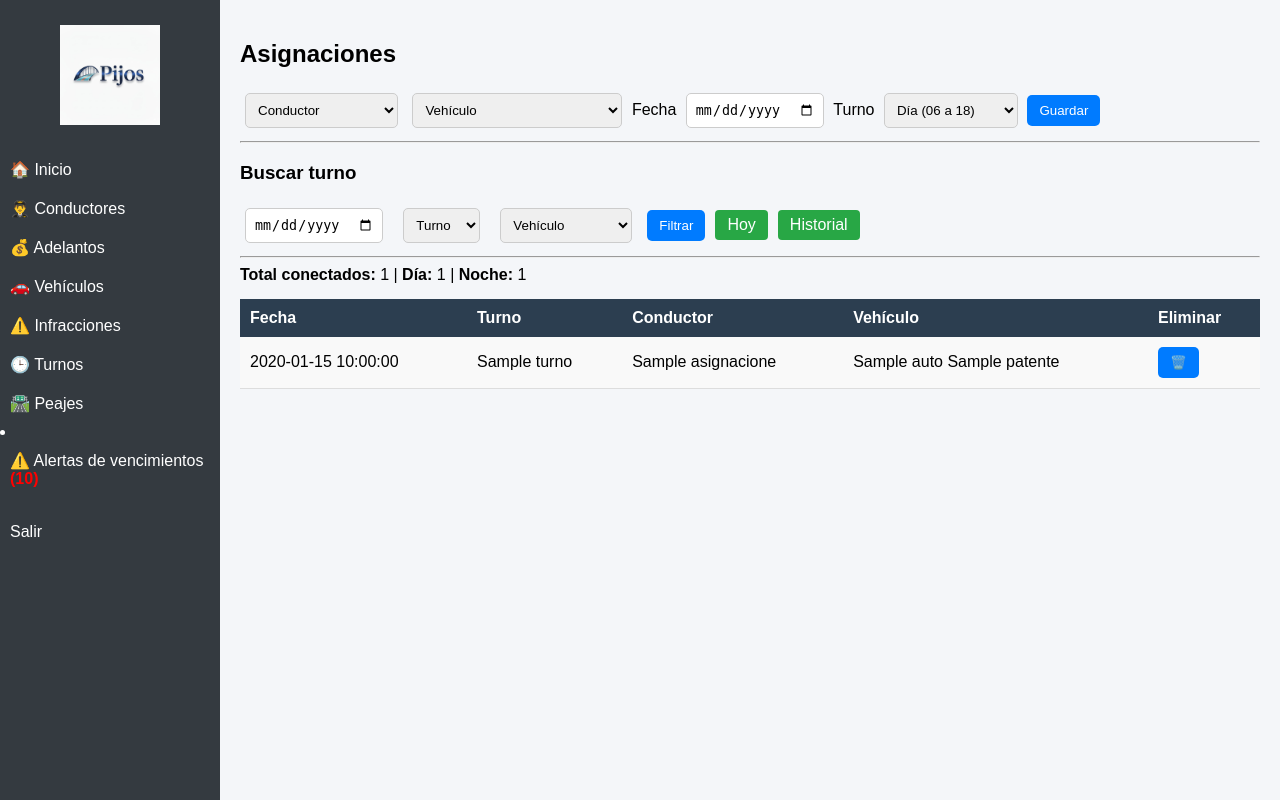
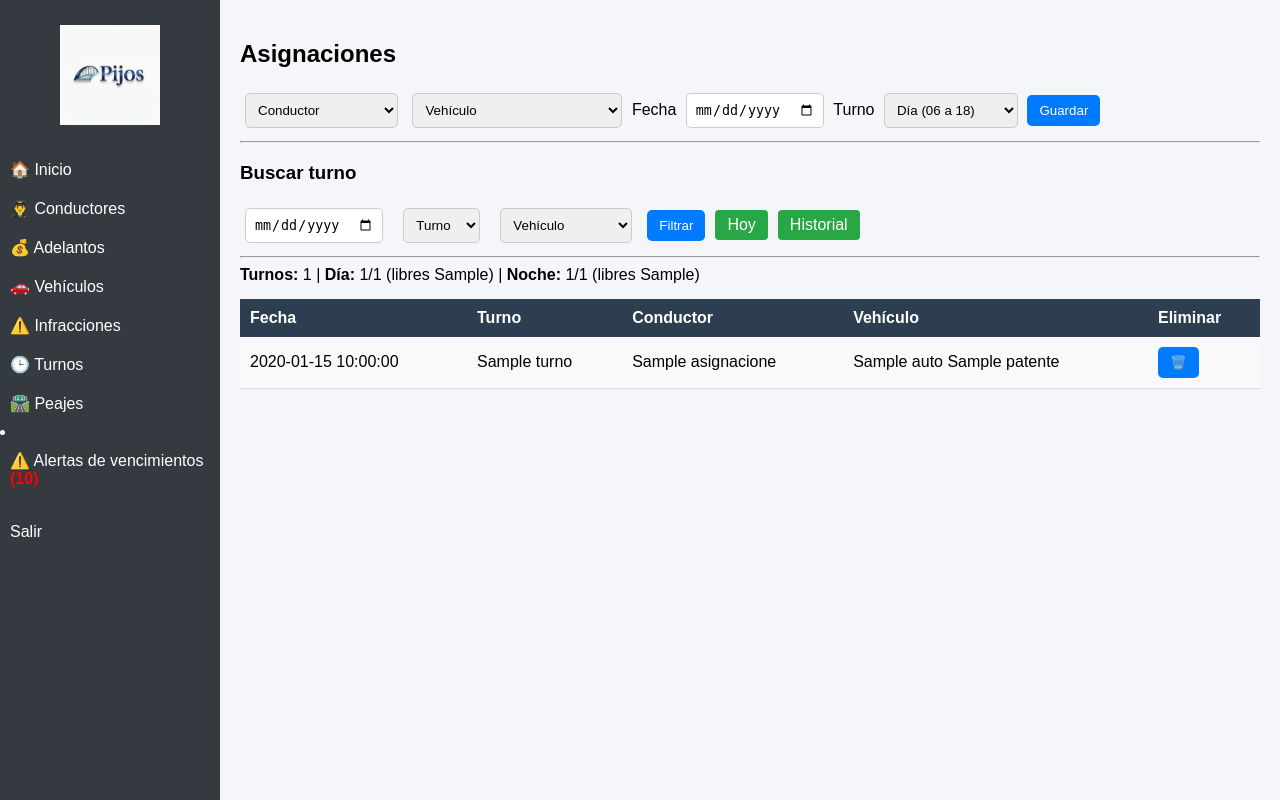
Before and after one commit to flotapjs-tech/mi_app_empresa, a Python web app: template templates/asignaciones.html in a window 1280 px wide. Run offline with Jinja, Linux system fonts and the light colour scheme; the template is opened without the code that fills it: most values are stand-ins (such as "Sample title", 1, 10 or a date in 2020).

Commit message:
mejorando totales asignacio

```diff
--- a/templates/asignaciones.html
+++ b/templates/asignaciones.html
@@ -73,18 +73,20 @@
 
 <div style="margin-bottom:15px;">
 
-    <b>Total conectados:</b>
+    <b>Turnos:</b>
     {{ total_asignaciones }}
 
     |
 
     <b>Día:</b>
-    {{ total_dia }}
+    {{ total_dia }}/{{ total_vehiculos }}
+    (libres {{ disponibles_dia }})
 
     |
 
     <b>Noche:</b>
-    {{ total_noche }}
+    {{ total_noche }}/{{ total_vehiculos }}
+    (libres {{ disponibles_noche }})
 
 </div>
 
```
Also changed, not shown: app.py (+9 -1 lines).
